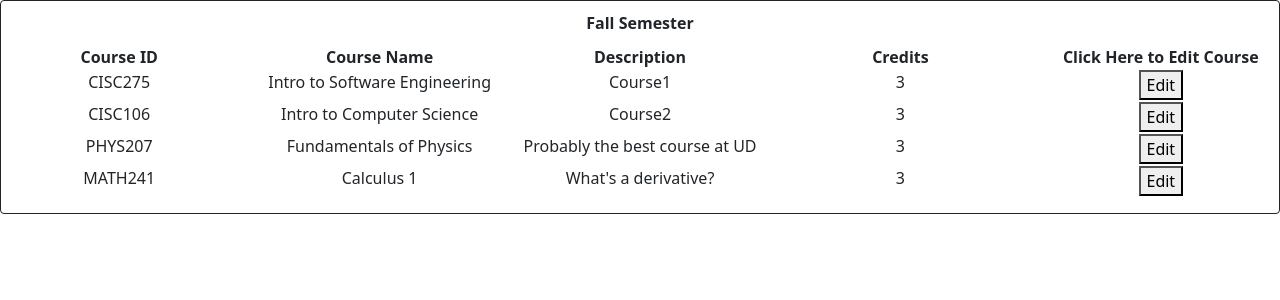
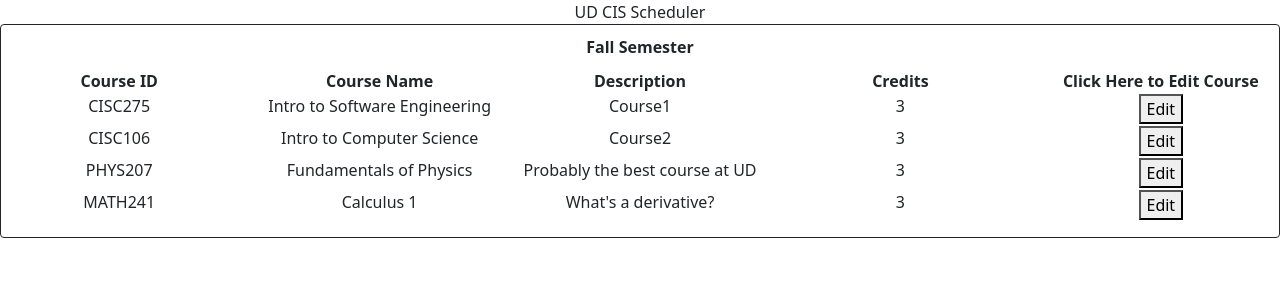
Before and after one commit to UD-CISC275-F21/ud-cis-scheduler-team-5, a React (Create React App) app: page / in a window 1280 px wide. Shown: the top 300 px of the page. Built offline with nearby package versions, Linux system fonts and the light colour scheme.

Commit message:
make lint happy part 2

```diff
--- a/src/App.tsx
+++ b/src/App.tsx
@@ -5,6 +5,7 @@ import Semester from "./components/Semester";
 function App(): JSX.Element {
     return (
         <div className="App">
+            <div>UD CIS Scheduler</div>
             <Semester></Semester>
         </div>
     );
```
